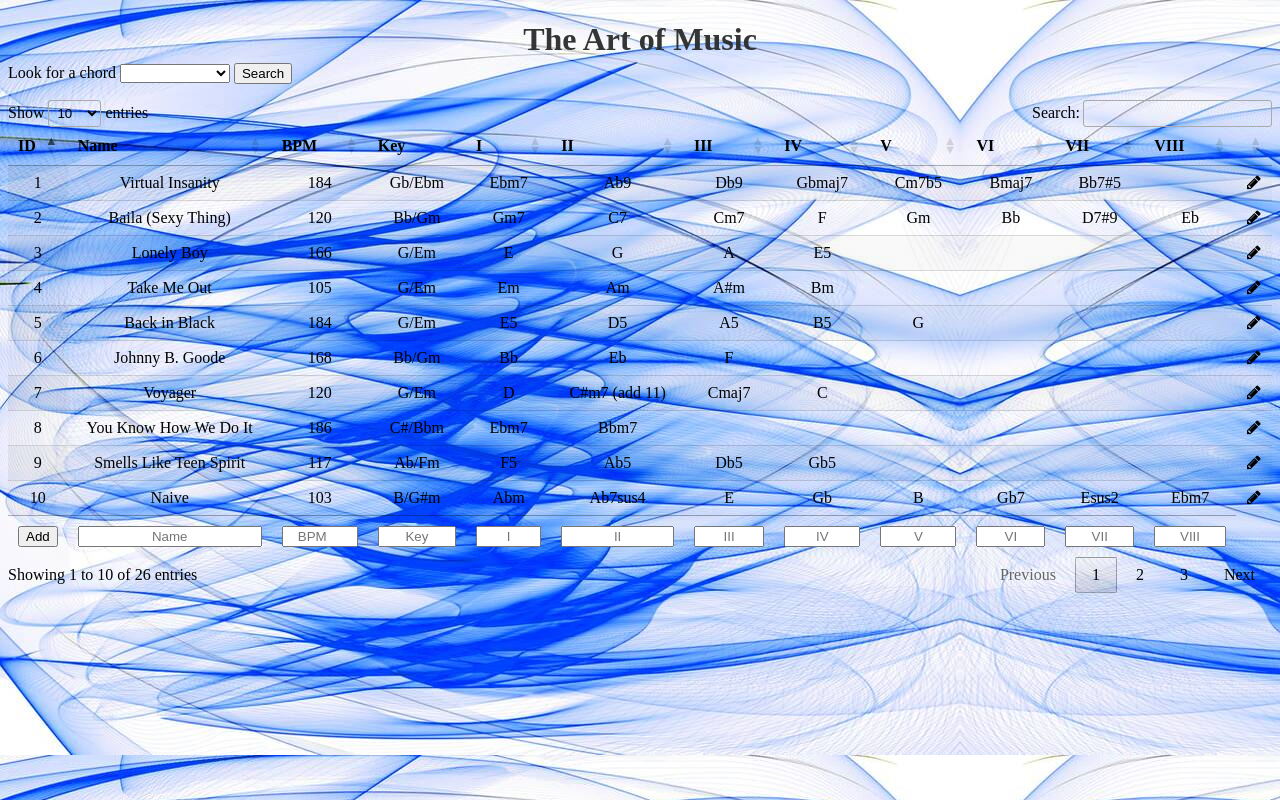
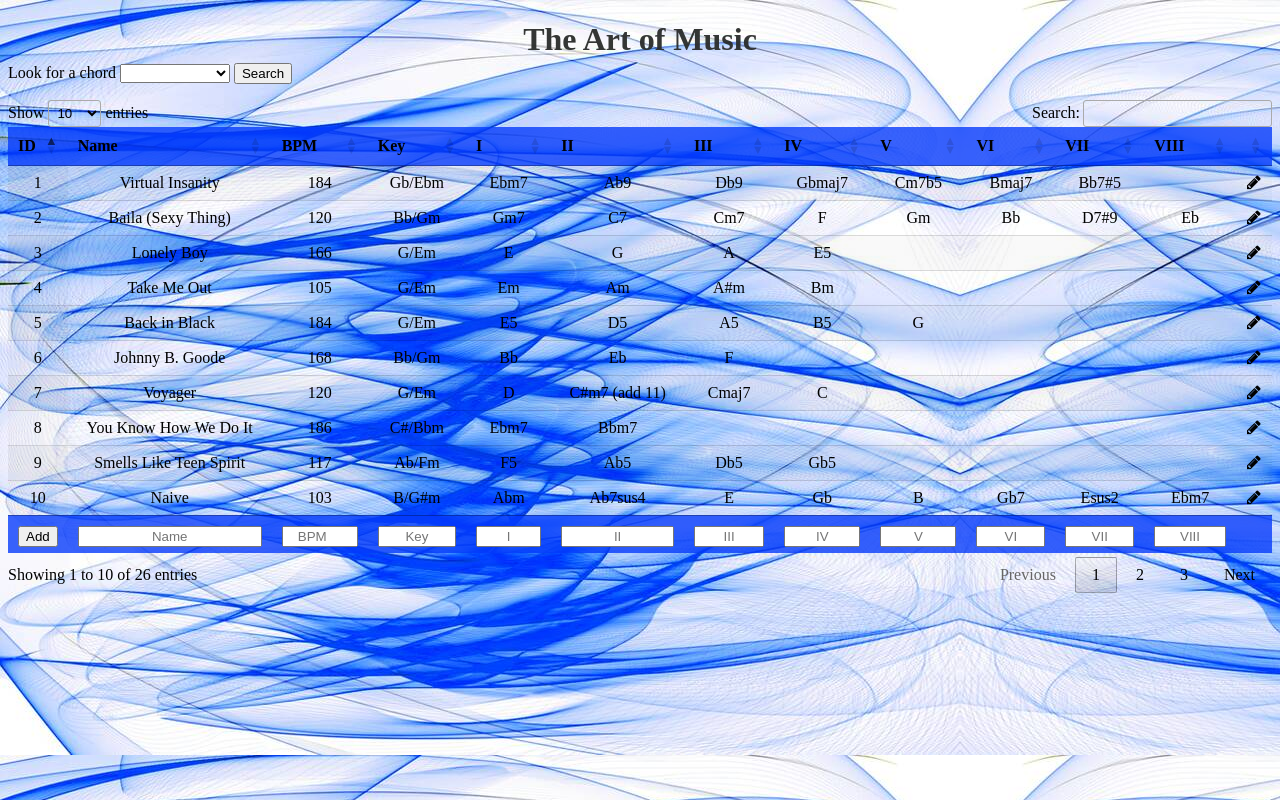
Before and after one commit to JEM1100/The-Art-Of-Music, a PHP site: page / in a window 1280 px wide. Run offline with PHP 8.4, Linux system fonts and the light colour scheme; data comes from the database, SQL or seed files in the repository; some libraries are stand-ins or nearby versions.

Commit message:
Verions 0.3.3: CSS changes: table header and footer color

```diff
--- a/css/styles.css
+++ b/css/styles.css
@@ -1,5 +1,9 @@
 #table1{
   white-space: nowrap;
+}
+
+table.dataTable thead, tfoot {
+  background-color: rgba(4, 58, 252, 0.788);
 }
 
 
--- a/index.php
+++ b/index.php
@@ -189,6 +189,7 @@ include_once "database_scripts/01_database_connection.php";
         <td><input type="text" name="VI" placeholder="VI"></td>
         <td><input type="text" name="VII" placeholder="VII"></td>
         <td><input type="text" name="VIII" placeholder="VIII"></td>
+        <td></td>
 
 
 
```
